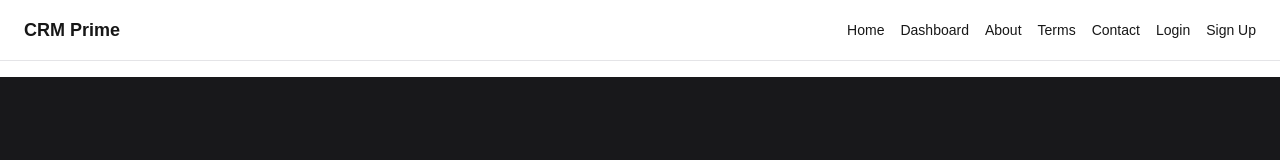
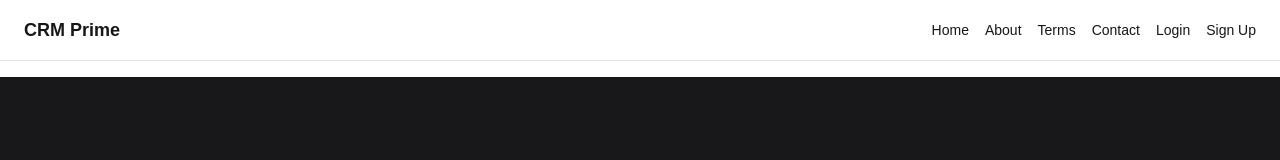
Before and after one commit to hossaintaufiq/CSE327_Project, a Next.js app in the folder CRM/Client-Web/: page / in a window 1280 px wide. Shown: the top 160 px of the page. Built offline with nearby package versions, Linux system fonts and the light colour scheme; no server answers.

Commit message:
updating profile

```diff
--- a/CRM/Client-Web/app/layout.js
+++ b/CRM/Client-Web/app/layout.js
@@ -30,8 +30,6 @@
 //     </html>
 //   );
 // }
-
-
 "use client";
 
 import Link from "next/link";
@@ -69,9 +67,14 @@ export default function RootLayout({ children }) {
             <Link href="/" className="hover:text-indigo-600">
               Home
             </Link>
-            <Link href="/dashboard" className="hover:text-indigo-600 font-medium">
-              Dashboard
-            </Link>
+
+            {/* Dashboard only visible when logged in */}
+            {user && (
+              <Link href="/dashboard" className="hover:text-indigo-600 font-medium">
+                Dashboard
+              </Link>
+            )}
+
             <Link href="/about" className="hover:text-indigo-600">
               About
             </Link>
@@ -82,6 +85,7 @@ export default function RootLayout({ children }) {
               Contact
             </Link>
 
+            {/* Login/Signup visible only when not logged in */}
             {!user && (
               <>
                 <Link href="/auth/login" className="hover:text-indigo-600">
@@ -93,6 +97,7 @@ export default function RootLayout({ children }) {
               </>
             )}
 
+            {/* Profile/Logout visible only when logged in */}
             {user && (
               <>
                 <Link href="/profile" className="hover:text-indigo-600">
```
